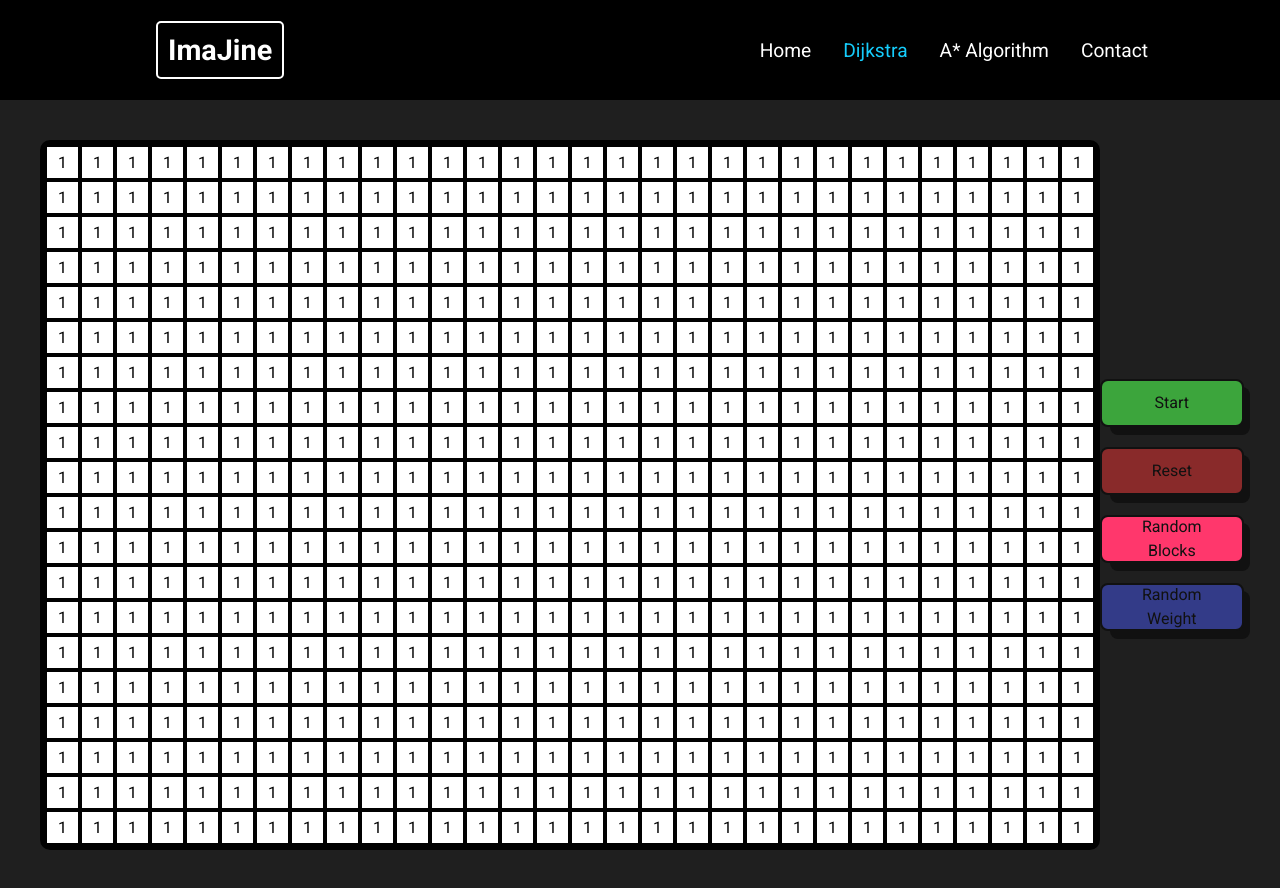
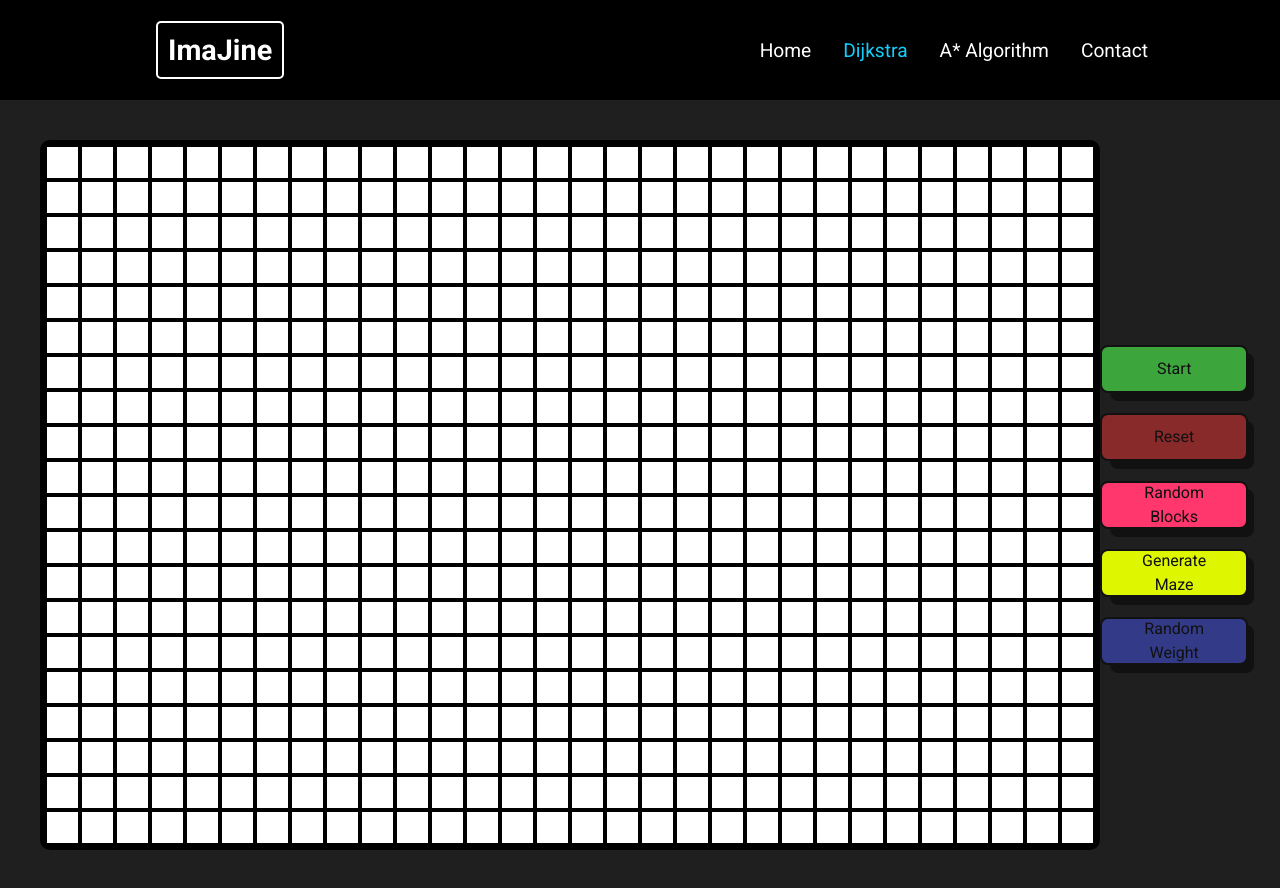
Before and after one commit to YaduN2/PathFinding-Algorithms, a React (Create React App) app: page /dijkstra in a window 1280 px wide. Built offline with nearby package versions, Linux system fonts and the light colour scheme.

Commit message:
ADDED: generate Maze

```diff
--- a/src/Pages/AStarHomePage.jsx
+++ b/src/Pages/AStarHomePage.jsx
@@ -3,7 +3,8 @@ import Map from "../components/Map";
 import makeNodes from "../scripts/makeNodes";
 import changeColor from "../scripts/colorNodes";
 import AStarAlgorithm from "../components/AStarVisualiser/AStarAlgorithm";
-
+import mazeGenerator from "../components/MazeGenerator/MazeGenerator";
+import generateMaze from "../scripts/generateMaze";
 function AStar() {
   const ROW = 20;
   const COL = 30;
@@ -55,6 +56,15 @@ function AStar() {
     changeColor(grid, path, visitedNodes, setNodes);
   };
 
+  const randomMazeGen = () => {
+    // setNodes(makeNodes(algorithmParams, 0, true));
+    let [maze, walls] = mazeGenerator(grid, algorithmParams);
+    console.log(maze);
+    generateMaze(maze, algorithmParams, setNodes);
+
+    // console.log(walls);
+  };
+
   return (
     <Map
       grid={grid}
@@ -62,6 +72,7 @@ function AStar() {
       start={startAStar}
       reset={resetAStar}
       randomBlock={randomAStar}
+      randomMaze={randomMazeGen}
     />
   );
 }
--- a/src/Pages/DijkstraHomePage.jsx
+++ b/src/Pages/DijkstraHomePage.jsx
@@ -3,6 +3,8 @@ import Map from "../components/Map";
 import makeNodes from "../scripts/makeNodes";
 import changeColor from "../scripts/colorNodes";
 import DijkstraAlgorithm from "../components/DijkstraVisualiser/DijkstraAlgorithm";
+import mazeGenerator from "../components/MazeGenerator/MazeGenerator";
+import generateMaze from "../scripts/generateMaze";
 
 function DijkstraHome() {
   const ROW = 20;
@@ -61,6 +63,14 @@ function DijkstraHome() {
     changeColor(grid, path, visitedNodes, setNodes);
   };
 
+  const randomMazeGen = () => {
+    // setNodes(makeNodes(algorithmParams, 0, true));
+    let [maze, walls] = mazeGenerator(grid, algorithmParams);
+    console.log(maze);
+    generateMaze(maze, algorithmParams, setNodes);
+    // console.log(walls);
+  };
+
   return (
     <Map
       grid={grid}
@@ -69,6 +79,7 @@ function DijkstraHome() {
       reset={resetDijkstra}
       randomBlock={randomDijkstra}
       randomWeighted={randomWeightedDijkstra}
+      randomMaze={randomMazeGen}
     />
   );
 }
--- a/src/components/AStarVisualiser/AStarAlgorithm.js
+++ b/src/components/AStarVisualiser/AStarAlgorithm.js
@@ -2,6 +2,7 @@ import PriorityQueue from "../../scripts/PriorityQueue";
 
 const getNeighbours = (node, grid, algorithmParams) => {
   var neighbours = [];
+
   let i = node.rowId,
     j = node.colId,
     row = algorithmParams.nRow,
@@ -51,7 +52,6 @@ const AStar = (grid, algorithmParams) => {
   let endingNode = grid[algorithmParams.endRow][algorithmParams.endCol];
   let totalNodes = algorithmParams.nRow * algorithmParams.nCol;
   var openList = new PriorityQueue();
-  let closedList = [];
   var arrayGValues = new Array(totalNodes);
   let returnObject = {
     path: [],
--- a/src/components/Control.jsx
+++ b/src/components/Control.jsx
@@ -1,7 +1,13 @@
 import React from "react";
 import styled from "styled-components";
 import "./Others.css";
-function Control({ start, reset, randomBlock = null, randomWeight = null }) {
+function Control({
+  start,
+  reset,
+  randomBlock = null,
+  randomWeight = null,
+  randomMaze,
+}) {
   return (
     <Controls>
       <StartBtn
@@ -28,6 +34,16 @@ function Control({ start, reset, randomBlock = null, randomWeight = null }) {
       >
         Random Blocks
       </RandomBlockBtn>
+      <RandomMazeBtn
+        onClick={randomMaze}
+        className="button"
+        style={{
+          display: randomBlock === null ? "none" : "",
+          backgroundColor: "#def700",
+        }}
+      >
+        Generate Maze
+      </RandomMazeBtn>
       <RandomWeightBtn
         onClick={randomWeight}
         className="button"
@@ -48,6 +64,7 @@ const Controls = styled.div`
 `;
 const ResetBtn = styled.button``;
 const RandomBlockBtn = styled.button``;
+const RandomMazeBtn = styled.button``;
 const RandomWeightBtn = styled.button``;
 const StartBtn = styled.button``;
 
--- a/src/components/Map.jsx
+++ b/src/components/Map.jsx
@@ -10,6 +10,7 @@ function Map({
   reset,
   randomBlock,
   randomWeighted,
+  randomMaze,
 }) {
   return (
     <Grid>
@@ -35,6 +36,7 @@ function Map({
         reset={reset}
         randomBlock={randomBlock}
         randomWeight={randomWeighted}
+        randomMaze={randomMaze}
       />
     </Grid>
   );
--- /dev/null
+++ b/src/components/MazeGenerator/MazeGenerator.js
@@ -0,0 +1,79 @@
+const getVisitedNeighbours = (neighbours) => {
+  let count = 0;
+  for (const neighbour of neighbours) {
+    if (neighbour.mazeVisited) count++;
+  }
+  return count;
+};
+
+const getNeighbours = (node, grid, algorithmParams) => {
+  var neighbours = [];
+  let i = node.rowId,
+    j = node.colId,
+    row = algorithmParams.nRow,
+    col = algorithmParams.nCol;
+
+  if (j >= 0 && j < col - 1) {
+    /* DOWN */
+    neighbours.push(grid[i][j + 1]);
+  }
+
+  if (j > 0 && j <= col - 1) {
+    /* UP */
+    neighbours.push(grid[i][j - 1]);
+  }
+
+  if (i >= 0 && i < row - 1) {
+    /* RIGHT */
+    neighbours.push(grid[i + 1][j]);
+  }
+
+  if (i > 0 && i <= row - 1) {
+    /* LEFT */
+    neighbours.push(grid[i - 1][j]);
+  }
+  return neighbours;
+};
+
+const removeElement = (array, element) => {
+  array.splice(array.indexOf(element), 1);
+  return array;
+};
+
+const mazeGenerator = (grid, algorithmParams) => {
+  let maze = [];
+  // let startingNode = grid[0][0];
+  let startingNode =
+    grid[Math.floor(Math.random() * algorithmParams.nRow)][
+      Math.floor(Math.random() * algorithmParams.nCol)
+    ];
+
+  //   console.log(startingNode);
+  startingNode.mazeVisited = true;
+  maze.push(startingNode);
+  console.log(maze);
+  var startingNeighbours = getNeighbours(startingNode, grid, algorithmParams);
+  let walls = [...startingNeighbours];
+  while (walls.length !== 0) {
+    console.log(walls.length);
+    let randomIndex = Math.floor(Math.random() * walls.length);
+    let randomWall = walls[randomIndex];
+
+    if (randomWall.mazeVisited) {
+      removeElement(walls, randomWall);
+      continue;
+    }
+
+    let randomWallNeighbours = getNeighbours(randomWall, grid, algorithmParams);
+    let visitedNeighboursCount = getVisitedNeighbours(randomWallNeighbours);
+    if (visitedNeighboursCount === 1) {
+      randomWall.mazeVisited = true;
+      randomWall.isBlock = false;
+      maze.push(randomWall);
+      walls = [...walls, ...randomWallNeighbours];
+    }
+    removeElement(walls, randomWall);
+  }
+  return [maze, walls];
+};
+export default mazeGenerator;
--- a/src/components/Node.jsx
+++ b/src/components/Node.jsx
@@ -22,10 +22,10 @@ function Node({ data, algorithmParams }) {
         changeStyle(data, algorithmParams, setStyle);
       }}
     >
-      {/* {data.rowId + " " + data.colId}
-      {data.id}
-      {data.value}
-      {data.weight} */}
+      {/* {data.rowId + " " + data.colId} */}
+      {/* {data.id} */}
+      {/* {data.value} */}
+      {/* {data.weight} */}
 
       {data.isBlock
         ? ""
@@ -33,6 +33,8 @@ function Node({ data, algorithmParams }) {
         ? data.valueF === undefined
           ? ""
           : data.valueF //+ " " + data.valueH + " " + data.valueG
+        : data.weight === 1
+        ? ""
         : data.display}
     </Cell>
   );
--- a/src/scripts/changeStyleNode.js
+++ b/src/scripts/changeStyleNode.js
@@ -2,6 +2,11 @@ const changeStyle = (data, algorithmParams, setStyle) => {
   //##
   //##
   //if selectedNode is Start or End
+  if (data.isBlock) {
+    data.isBlock = false;
+    setStyle("unvisited");
+    return;
+  }
   if (data.isStart || data.isEnd) {
     //if selectedNode is Start
     if (data.isStart) {
@@ -22,6 +27,7 @@ const changeStyle = (data, algorithmParams, setStyle) => {
       return;
     }
   }
+
   if (!algorithmParams.startSelected || !algorithmParams.endSelected) {
     //start not selected
     if (
@@ -51,15 +57,10 @@ const changeStyle = (data, algorithmParams, setStyle) => {
     }
   } else {
     //if SelectedNode is block
-    if (data.isBlock) {
-      data.isBlock = false;
-      setStyle("unvisited");
-      return;
-    } else {
-      data.isBlock = true;
-      setStyle("block");
-      return;
-    }
+
+    data.isBlock = true;
+    setStyle("block");
+    return;
   }
 };
 
--- /dev/null
+++ b/src/scripts/generateMaze.js
@@ -0,0 +1,21 @@
+import makeNodes from "./makeNodes";
+const clonedGrid = (grid) => {
+  return grid.map(function (arr) {
+    return arr.slice();
+  });
+};
+
+const generateMaze = (maze, algorithmParams, setNodes) => {
+  let newGrid = clonedGrid(makeNodes(algorithmParams, 0, true));
+  for (let i = 0; i < maze.length; i++) {
+    const node = maze[i];
+    let newNode = {
+      ...node,
+      isBlock: false,
+    };
+    newGrid[node.rowId][node.colId] = newNode;
+  }
+  setNodes(newGrid);
+};
+
+export default generateMaze;
--- a/src/scripts/makeNodes.js
+++ b/src/scripts/makeNodes.js
@@ -24,10 +24,11 @@ const makeNode = (rowId, colId, nodeID, weight = 1, block = false) => {
     visited: 0,
     color: "white",
     display: weight,
+    mazeVisited: false,
   };
 };
 
-const makeNodes = (algorithmParams, flag = 0) => {
+const makeNodes = (algorithmParams, flag = 0, maze = false) => {
   let initalNodes = [];
   let totalNode = 0;
   let ROW = algorithmParams.nRow,
@@ -39,6 +40,7 @@ const makeNodes = (algorithmParams, flag = 0) => {
       let weight, block;
       if (flag === 1) block = getRandomBlocks();
       if (flag === 2) weight = getRandomWeight();
+      if (maze) block = true;
       let node = makeNode(i, j, totalNode - 1, weight, block);
       nodeRow.push(node);
     }
```
